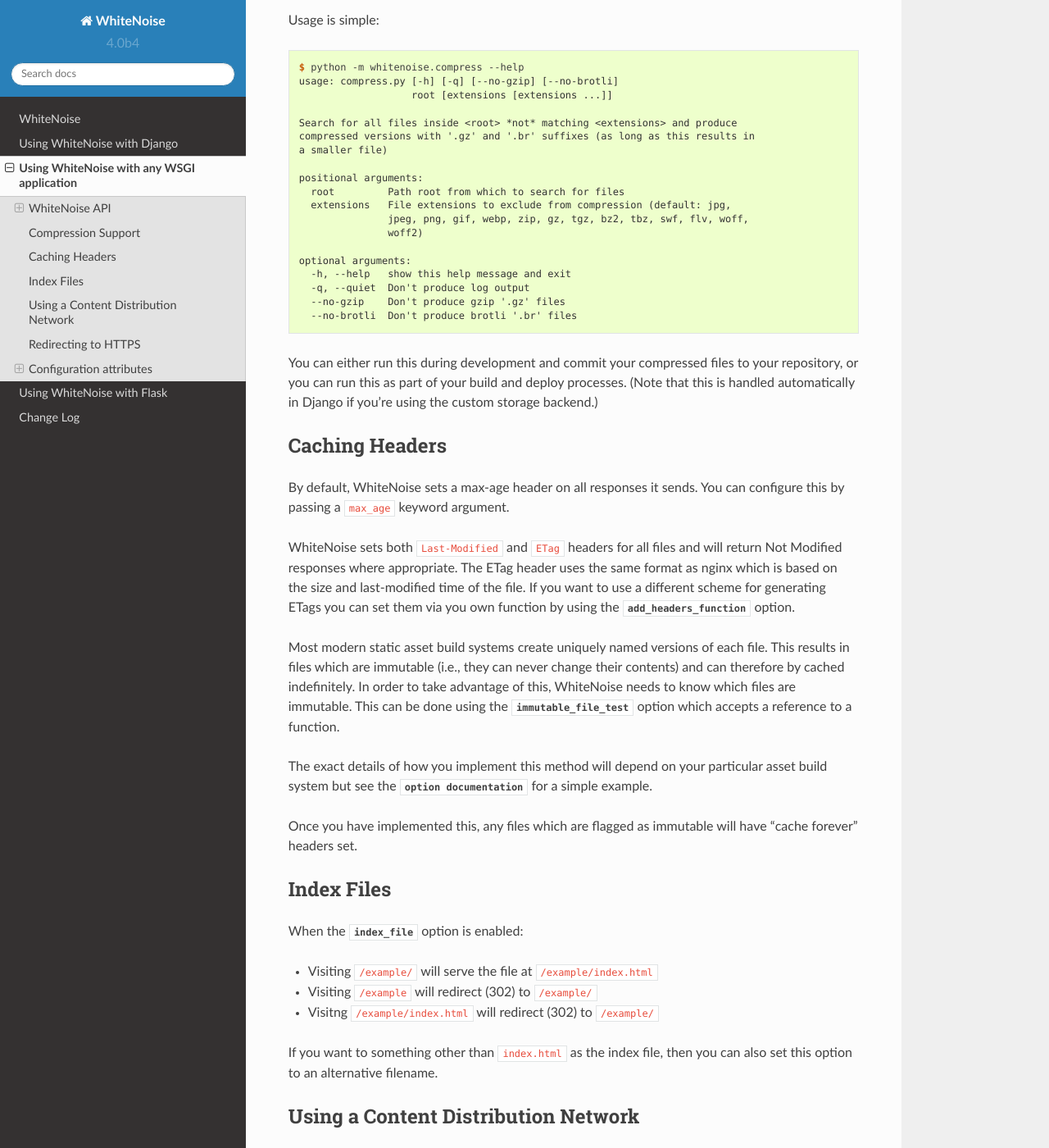
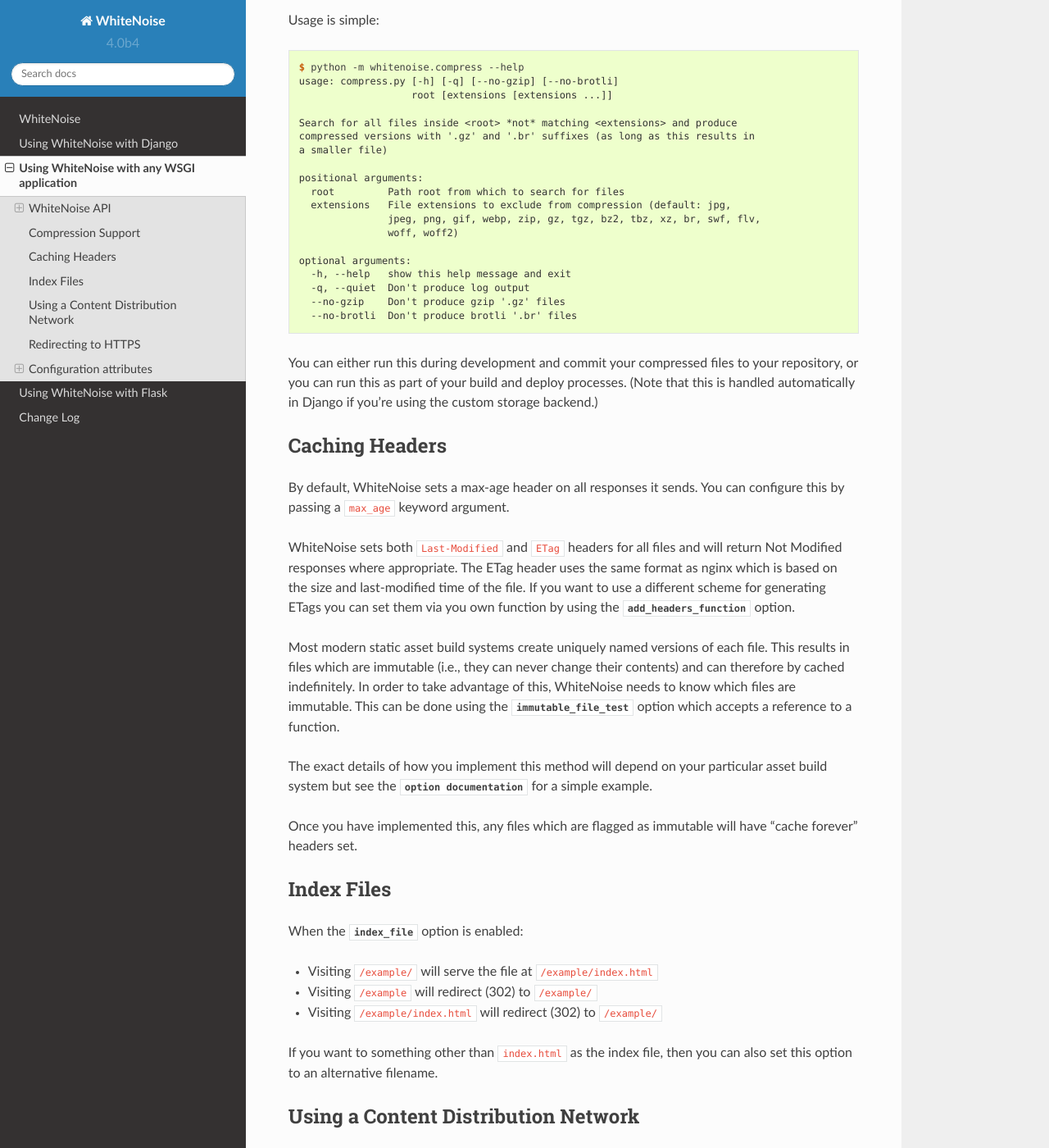
Before and after one commit to gorbunov87/white_noise, a Sphinx documentation site: the page built from docs/base.rst, in a window 1280 px wide and 1400 px high, scrolled down 1329 px. Shown: the whole window at 82% size. Built offline with Sphinx 7.4.7 and the Read the Docs theme 2.0.0, drawn with Linux system fonts in a browser that asks for light colours.

```diff
--- a/docs/base.rst
+++ b/docs/base.rst
@@ -82,8 +82,8 @@ Usage is simple:
    positional arguments:
      root         Path root from which to search for files
      extensions   File extensions to exclude from compression (default: jpg,
-                  jpeg, png, gif, webp, zip, gz, tgz, bz2, tbz, swf, flv, woff,
-                  woff2)
+                  jpeg, png, gif, webp, zip, gz, tgz, bz2, tbz, xz, br, swf, flv,
+                  woff, woff2)
 
    optional arguments:
      -h, --help   show this help message and exit
@@ -135,7 +135,7 @@ When the :any:`index_file` option is enabled:
 
 * Visiting ``/example/`` will serve the file at ``/example/index.html``
 * Visiting ``/example`` will redirect (302) to ``/example/``
-* Visitng ``/example/index.html`` will redirect (302) to ``/example/``
+* Visiting ``/example/index.html`` will redirect (302) to ``/example/``
 
 If you want to something other than ``index.html`` as the index file, then you
 can also set this option to an alternative filename.
--- a/docs/changelog.rst
+++ b/docs/changelog.rst
@@ -51,7 +51,7 @@ ETag support
 ++++++++++++
 
 WhiteNoise now adds ETag headers to files using the same algorithm used by
-nginx. This gives slightly better caching behviour than relying purely on Last
+nginx. This gives slightly better caching behaviour than relying purely on Last
 Modified dates (although not as good as creating immutable files using
 something like ``ManifestStaticFilesStorage``, which is still the best option
 if you can use it).
```
Also changed, not shown: docs/django.rst (+6 -6 lines).
